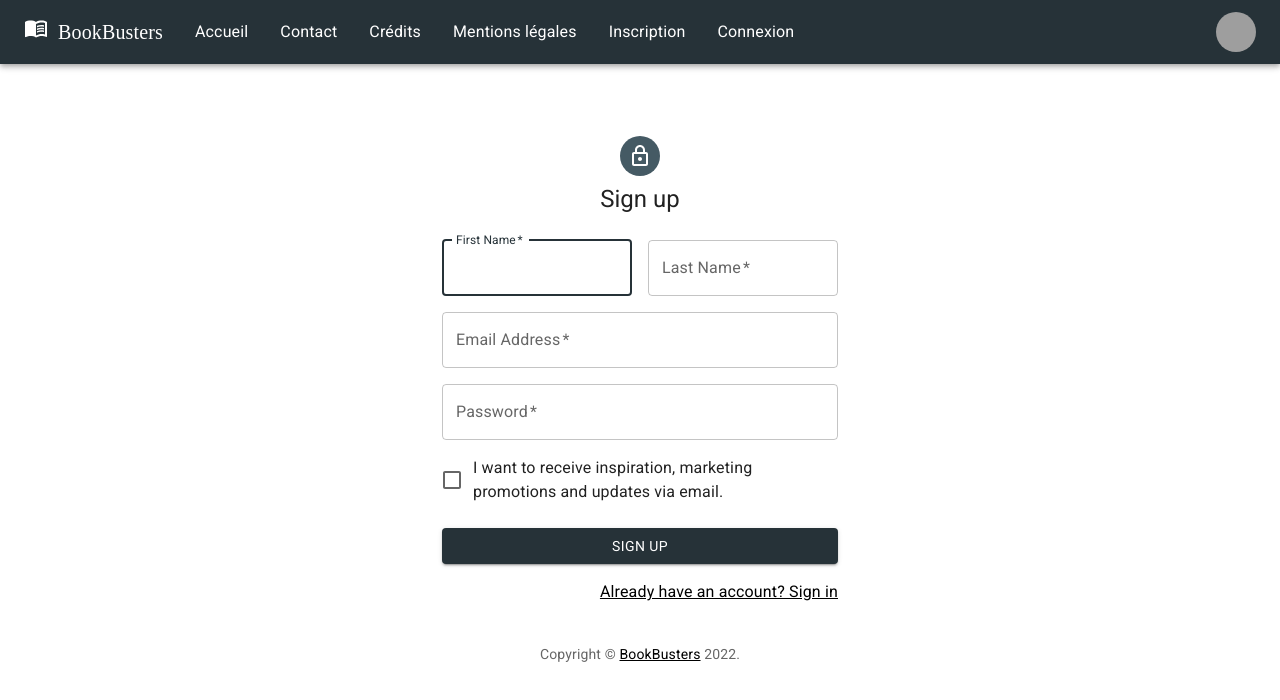
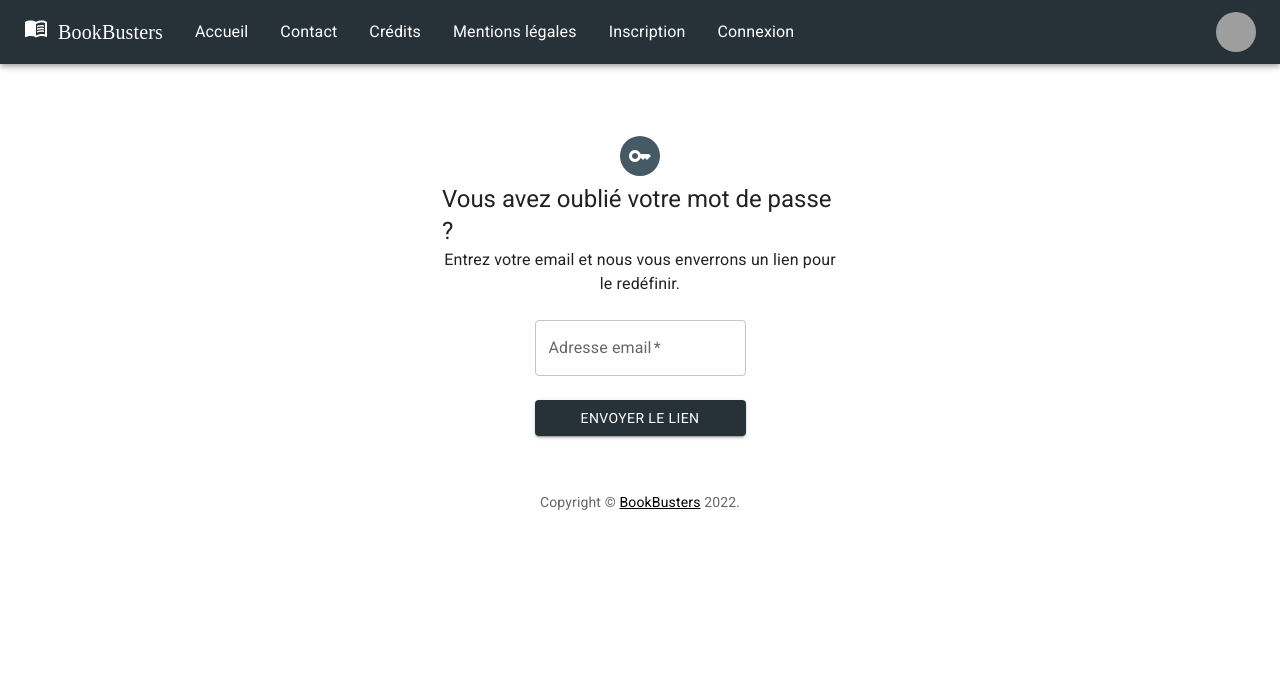
Before and after one commit to ElodieFaivre/2022-bookbusters, a React (Create React App) app in the folder FRONT/bookbustersfront/: page /ForgotPassword in a window 1280 px wide. Shown: the top 700 px of the page. Built offline with nearby package versions, Linux system fonts and the light colour scheme; grey boxes are pictures that could not be loaded; a web font is replaced by a local one.

Commit message:
Forgot page added in static

```diff
--- a/FRONT/bookbustersfront/src/components/ForgotPassword/ForgotPassword.js
+++ b/FRONT/bookbustersfront/src/components/ForgotPassword/ForgotPassword.js
@@ -3,15 +3,13 @@ import Avatar from '@mui/material/Avatar';
 import Button from '@mui/material/Button';
 import CssBaseline from '@mui/material/CssBaseline';
 import TextField from '@mui/material/TextField';
-import FormControlLabel from '@mui/material/FormControlLabel';
-import Checkbox from '@mui/material/Checkbox';
 import Grid from '@mui/material/Grid';
 import Box from '@mui/material/Box';
-import LockOutlinedIcon from '@mui/icons-material/LockOutlined';
 import Typography from '@mui/material/Typography';
 import Container from '@mui/material/Container';
 import Header from '../Header/Header';
 import { Link } from 'react-router-dom';
+import KeyIcon from '@mui/icons-material/Key';
 
 function Copyright(props) {
   return (
@@ -51,59 +49,24 @@ export default function ForgotPassword() {
           }}
         >
           <Avatar sx={{ m: 1, bgcolor: 'secondary.main' }}>
-            <LockOutlinedIcon />
+            <KeyIcon />
           </Avatar>
           <Typography component="h1" variant="h5">
-            Sign up
+            Vous avez oublié votre mot de passe ?
+          </Typography>
+          <Typography variant="subtitle" sx={{textAlign: 'center'}}>
+            Entrez votre email et nous vous enverrons un lien pour le redéfinir.
           </Typography>
           <Box component="form" noValidate onSubmit={handleSubmit} sx={{ mt: 3 }}>
             <Grid container spacing={2}>
-              <Grid item xs={12} sm={6}>
-                <TextField
-                  autoComplete="given-name"
-                  name="firstName"
-                  required
-                  fullWidth
-                  id="firstName"
-                  label="First Name"
-                  autoFocus
-                />
-              </Grid>
-              <Grid item xs={12} sm={6}>
-                <TextField
-                  required
-                  fullWidth
-                  id="lastName"
-                  label="Last Name"
-                  name="lastName"
-                  autoComplete="family-name"
-                />
-              </Grid>
               <Grid item xs={12}>
                 <TextField
                   required
                   fullWidth
                   id="email"
-                  label="Email Address"
+                  label="Adresse email"
                   name="email"
                   autoComplete="email"
-                />
-              </Grid>
-              <Grid item xs={12}>
-                <TextField
-                  required
-                  fullWidth
-                  name="password"
-                  label="Password"
-                  type="password"
-                  id="password"
-                  autoComplete="new-password"
-                />
-              </Grid>
-              <Grid item xs={12}>
-                <FormControlLabel
-                  control={<Checkbox value="allowExtraEmails" color="primary" />}
-                  label="I want to receive inspiration, marketing promotions and updates via email."
                 />
               </Grid>
             </Grid>
@@ -113,14 +76,9 @@ export default function ForgotPassword() {
               variant="contained"
               sx={{ mt: 3, mb: 2 }}
             >
-              Sign Up
+              Envoyer le lien
             </Button>
             <Grid container justifyContent="flex-end">
-              <Grid item>
-                <Link to="/SignIn" style={{color:"#000", textDecoration: 'underline'}}>
-                  Already have an account? Sign in
-                </Link>
-              </Grid>
             </Grid>
           </Box>
         </Box>
```
